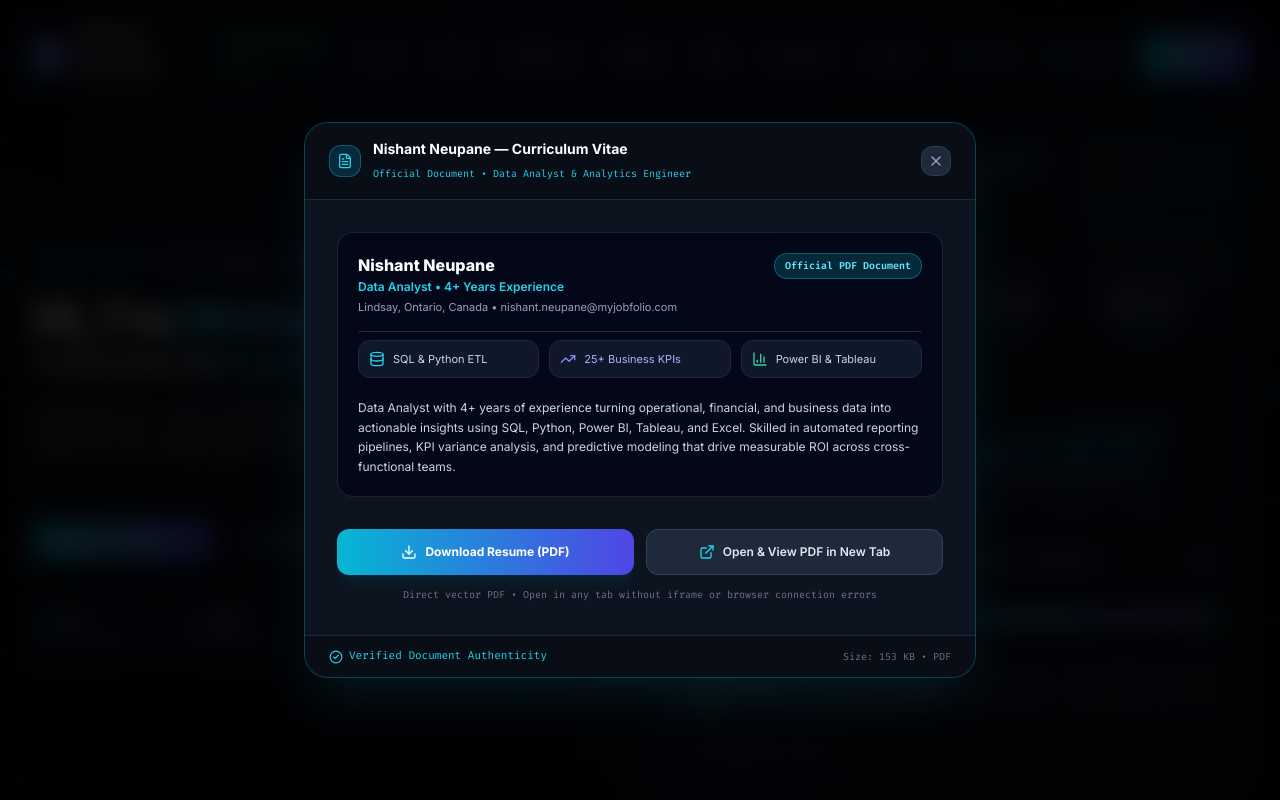
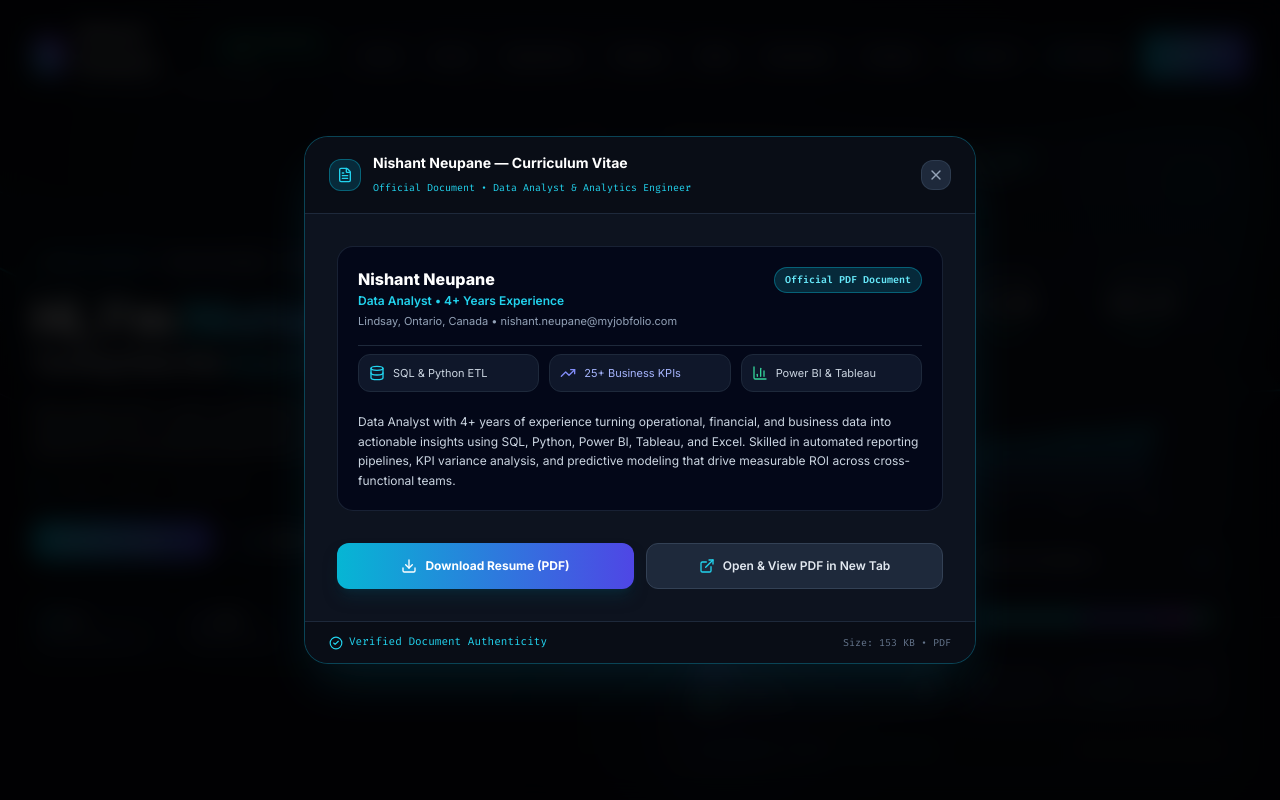
Before and after one commit to npn-nishant/portfolio, a React (Vite) app in the folder frontend/: page / in a window 1280 px wide. Both pictures are taken after a click on the button "Preview". Shown: the top 800 px of the page. Built offline with nearby package versions, Linux system fonts and the light colour scheme.

Commit message:
fix(ui): remove technical subtext from resume modal

```diff
--- a/frontend/src/components/ResumeModal.jsx
+++ b/frontend/src/components/ResumeModal.jsx
@@ -116,9 +116,7 @@ export default function ResumeModal({ onClose }) {
               </a>
             </div>
 
-            <p className="text-[10px] text-slate-500 text-center font-mono">
-              Direct vector PDF • Open in any tab without iframe or browser connection errors
-            </p>
+
           </div>
 
         </div>
```
